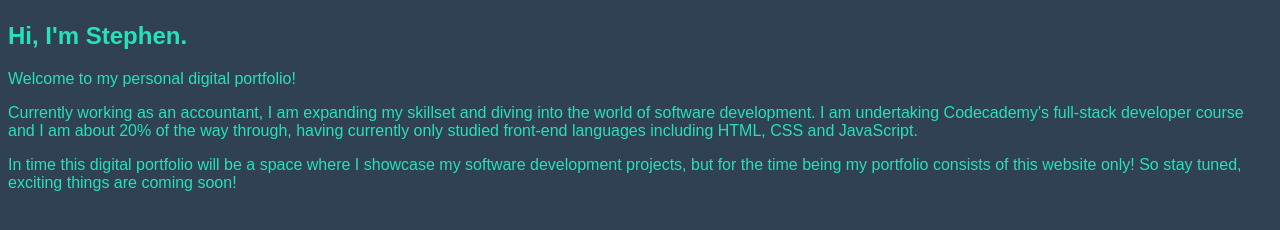
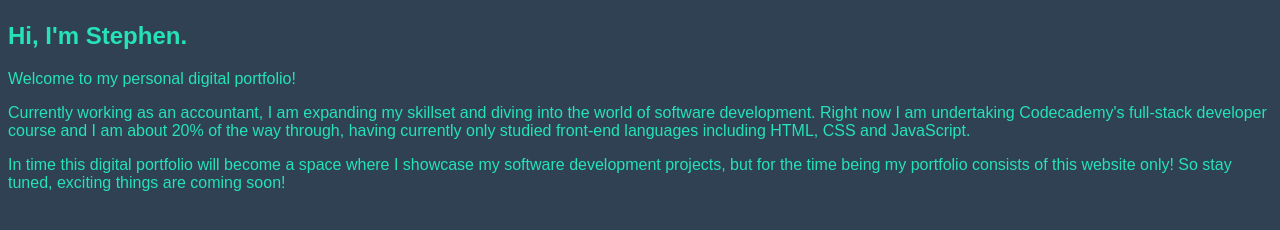
Before and after one commit to stephenmcgarry/stephenmcgarry.me, a plain HTML site: page index.html in a window 1280 px wide. Shown: the part 138-368 px from the top of the page. Drawn offline with Linux system fonts and the light colour scheme.

Commit message:
Small changes to about me

```diff
--- a/index.html
+++ b/index.html
@@ -16,8 +16,8 @@
     <main>
         <h2>Hi, I'm Stephen.</h2>
         <p>Welcome to my personal digital portfolio!</p>
-        <p>Currently working as an accountant, I am expanding my skillset and diving into the world of software development. I am undertaking Codecademy's full-stack developer course and I am about 20% of the way through, having currently only studied front-end languages including HTML, CSS and JavaScript.</p>
-        <p>In time this digital portfolio will be a space where I showcase my software development projects, but for the time being my portfolio consists of this website only! So stay tuned, exciting things are coming soon!</p>
+        <p>Currently working as an accountant, I am expanding my skillset and diving into the world of software development. Right now I am undertaking Codecademy's full-stack developer course and I am about 20% of the way through, having currently only studied front-end languages including HTML, CSS and JavaScript.</p>
+        <p>In time this digital portfolio will become a space where I showcase my software development projects, but for the time being my portfolio consists of this website only! So stay tuned, exciting things are coming soon!</p>
     </main>
 
 </body>
```
